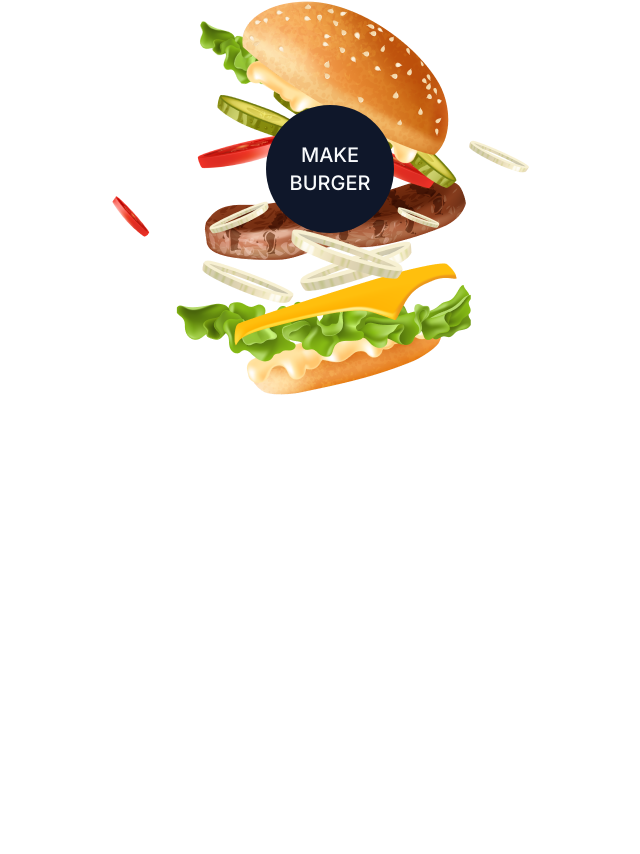
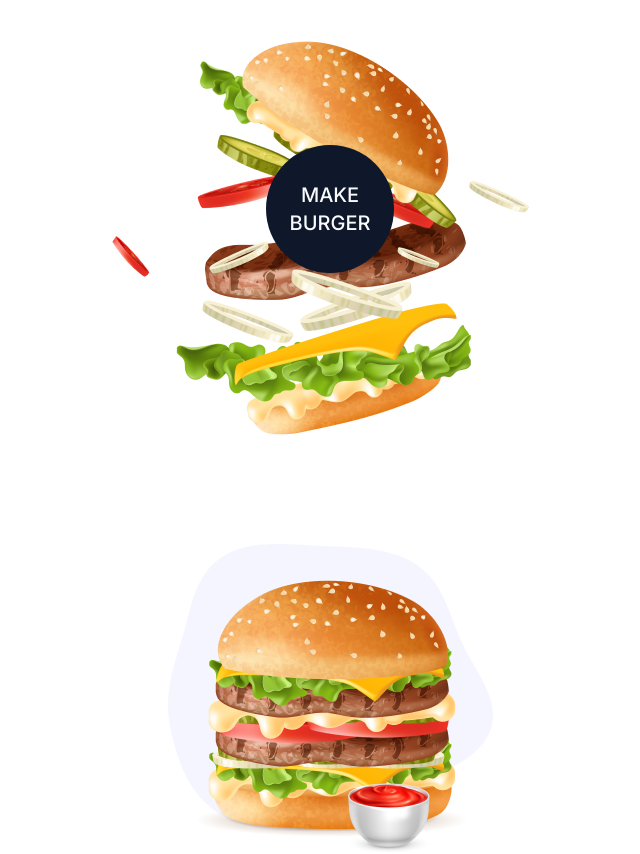
Before and after one commit to Alek30k/Make-Your-Burguer, a Next.js app: page / in a window 1280 px wide. Shown: the part 235-1089 px from the top of the page, without its empty margins (310-950 px from the left). Before the commit the page ends 800 px from the top, so only its background shows below. Built offline with nearby package versions, Linux system fonts and the light colour scheme.

Commit message:
last commit

```diff
--- a/app/layout.tsx
+++ b/app/layout.tsx
@@ -1,7 +1,7 @@
 import type { Metadata } from "next";
 import { Inter } from "next/font/google";
 import "./globals.css";
-import Navbar from "@/components/ui/navbar";
+import Navbar from "@/components/navbar";
 
 const inter = Inter({ subsets: ["latin"] });
 
--- a/app/page.tsx
+++ b/app/page.tsx
@@ -1,9 +1,11 @@
-import HeroMain from "@/components/ui/hero-main";
+import CartMain from "@/components/cart-main";
+import HeroMain from "@/components/hero-main";
 
 const HomePage = () => {
   return (
-    <div>
+    <div className="mt-10">
       <HeroMain />
+      <CartMain />
     </div>
   );
 };
--- /dev/null
+++ b/components/cart-main.tsx
@@ -0,0 +1,18 @@
+import Image from "next/image";
+import React from "react";
+
+const CartMain = () => {
+  return (
+    <div className="mt-20">
+      <Image
+        src="/images/burgerr.png"
+        width={325}
+        height={310}
+        alt="Burguer"
+        className="mx-auto"
+      />
+    </div>
+  );
+};
+
+export default CartMain;
--- a/components/ui/hero-main.tsx
+++ b/components/hero-main.tsx
@@ -1,10 +1,10 @@
 import React from "react";
-import { Button } from "./button";
+import { Button } from "./ui/button";
 import Image from "next/image";
 
 const HeroMain = () => {
   return (
-    <div>
+    <div className="mt-15">
       <h1 className="text-gray-800 text-5xl font-medium mt-5">
         Make Your Burger
       </h1>
--- a/components/ui/navbar.tsx
+++ b/components/navbar.tsx
@@ -1,7 +1,7 @@
 import { Phone } from "lucide-react";
-import { Button } from "./button";
-import IconLogo from "./icons/icon-logo";
-import Iconmenu from "./icons/icon.menu";
+import { Button } from "./ui/button";
+import IconLogo from "./ui/icons/icon-logo";
+import Iconmenu from "./ui/icons/icon.menu";
 
 import {
   Sheet,
@@ -15,7 +15,7 @@ import {
 const Navbar = () => {
   return (
     <>
-      <nav className="flex justify-between">
+      <nav className="flex justify-between mt-5">
         <Button
           variant="outline"
           size="icon"
```
Also changed, not shown: public/images/burgerr.png (added).
